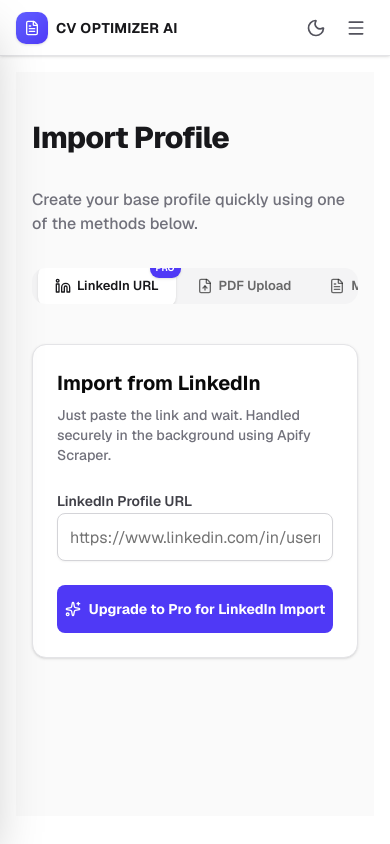
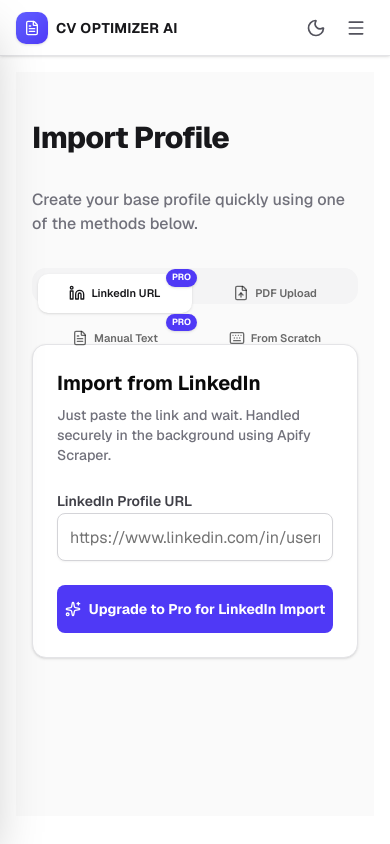
Before and after one commit to Cinarezici/cv, a Next.js app: page /import in a window 390 px wide. Built offline with nearby package versions, Linux system fonts and the light colour scheme; no server answers; the database is empty.

Commit message:
feat: fix builder mobile preview wrap and import grid layout

```diff
--- a/src/app/(dashboard)/builder/[id]/BuilderClient.tsx
+++ b/src/app/(dashboard)/builder/[id]/BuilderClient.tsx
@@ -393,19 +393,28 @@
                     {/* A4 canvas */}
                     <div className="flex-1 overflow-auto flex items-start justify-center py-6 px-4">
                         {/* Mobile: full-width scaled preview */}
+                        <div className="md:hidden w-full flex justify-center">
+                            <div
+                                className="shadow-lg bg-white shrink-0"
+                                style={{
+                                    width: `${A4_WIDTH}px`,
+                                    minHeight: "1123px",
+                                    transform: 'scale(0.42)',
+                                    transformOrigin: 'top center',
+                                    marginBottom: `${(0.42 - 1) * 1123}px`
+                                }}
+                            >
+                                <CVRenderer avatarUrl={avatarUrl} showPhoto={true} />
+                            </div>
+                        </div>
+                        {/* Desktop: standard scaled preview */}
                         <div
-                            className="md:hidden w-full overflow-x-auto"
-                            style={{ transform: 'scale(0.45)', transformOrigin: 'top center', width: A4_WIDTH, marginBottom: `${(0.45 - 1) * 1123}px` }}
-                        >
-                            <CVRenderer avatarUrl={avatarUrl} showPhoto={true} />
-                        </div>
-                        {/* Desktop: zoom-controlled */}
-                        <div
-                            className="hidden md:block shrink-0 shadow-2xl shadow-black/60"
+                            className="hidden md:block shadow-2xl bg-white transition-all duration-300 shrink-0"
                             style={{
-                                width: A4_WIDTH,
+                                width: `${A4_WIDTH}px`,
+                                minHeight: "1123px",
                                 transform: `scale(${zoom})`,
-                                transformOrigin: 'top center',
+                                transformOrigin: "top center",
                                 marginBottom: `${(zoom - 1) * 1123}px`,
                             }}
                         >
--- a/src/app/(dashboard)/import/page.tsx
+++ b/src/app/(dashboard)/import/page.tsx
@@ -152,33 +152,33 @@
             <p className="text-zinc-500 dark:text-zinc-400 font-medium">Create your base profile quickly using one of the methods below.</p>
 
             <Tabs defaultValue="url" className="w-full">
-                {/* Mobile: horizontal scroll, Desktop: single row grid */}
-                <TabsList className="flex w-full overflow-x-auto hide-scrollbar justify-start sm:grid sm:grid-cols-4 mb-8 bg-zinc-100 dark:bg-white/[0.06] text-zinc-500 dark:text-zinc-300 rounded-xl p-1.5 transition-all gap-1 h-auto sm:h-[52px] items-center sm:items-stretch">
-                    <TabsTrigger value="url" className="data-[state=active]:bg-white dark:data-[state=active]:bg-white/15 data-[state=active]:text-zinc-900 dark:data-[state=active]:text-white data-[state=active]:shadow-sm rounded-lg font-semibold relative py-2.5 sm:py-0 flex-row items-center justify-center gap-1.5 whitespace-nowrap px-4 sm:px-0 h-auto text-[13px] shrink-0">
-                        <Linkedin className="w-4 h-4 shrink-0" />
-                        <span>LinkedIn URL</span>
+                {/* Mobile: 2x2 grid, Desktop: 1x4 grid */}
+                <TabsList className="grid grid-cols-2 lg:grid-cols-4 w-full mb-8 bg-zinc-100 dark:bg-white/[0.06] text-zinc-500 dark:text-zinc-300 rounded-xl p-1.5 transition-all gap-1.5 h-auto lg:h-[52px]">
+                    <TabsTrigger value="url" className="data-[state=active]:bg-white dark:data-[state=active]:bg-white/15 data-[state=active]:text-zinc-900 dark:data-[state=active]:text-white data-[state=active]:shadow-sm rounded-lg font-semibold relative py-2.5 flex items-center justify-center gap-1.5 px-1 sm:px-2 h-auto text-[11px] sm:text-[13px] shrink-0">
+                        <Linkedin className="w-3.5 h-3.5 sm:w-4 sm:h-4 shrink-0" />
+                        <span className="truncate">LinkedIn URL</span>
                         {isPro === false && !proLoading && (
                             <span className="absolute -top-1.5 -right-1.5 bg-indigo-600 text-white text-[9px] px-1.5 py-0.5 rounded-full font-bold shadow-sm">
                                 PRO
                             </span>
                         )}
                     </TabsTrigger>
-                    <TabsTrigger value="pdf" className="data-[state=active]:bg-white dark:data-[state=active]:bg-white/15 data-[state=active]:text-zinc-900 dark:data-[state=active]:text-white data-[state=active]:shadow-sm rounded-lg font-semibold py-2.5 sm:py-0 flex-row items-center justify-center gap-1.5 whitespace-nowrap px-4 sm:px-0 h-auto text-[13px] shrink-0">
-                        <FileUp className="w-4 h-4 shrink-0" />
-                        <span>PDF Upload</span>
+                    <TabsTrigger value="pdf" className="data-[state=active]:bg-white dark:data-[state=active]:bg-white/15 data-[state=active]:text-zinc-900 dark:data-[state=active]:text-white data-[state=active]:shadow-sm rounded-lg font-semibold py-2.5 flex items-center justify-center gap-1.5 px-1 sm:px-2 h-auto text-[11px] sm:text-[13px] shrink-0">
+                        <FileUp className="w-3.5 h-3.5 sm:w-4 sm:h-4 shrink-0" />
+                        <span className="truncate">PDF Upload</span>
                     </TabsTrigger>
-                    <TabsTrigger value="text" className="data-[state=active]:bg-white dark:data-[state=active]:bg-white/15 data-[state=active]:text-zinc-900 dark:data-[state=active]:text-white data-[state=active]:shadow-sm rounded-lg font-semibold relative py-2.5 sm:py-0 flex-row items-center justify-center gap-1.5 whitespace-nowrap px-4 sm:px-0 h-auto text-[13px] shrink-0">
-                        <FileText className="w-4 h-4 shrink-0" />
-                        <span>Manual Text</span>
+                    <TabsTrigger value="text" className="data-[state=active]:bg-white dark:data-[state=active]:bg-white/15 data-[state=active]:text-zinc-900 dark:data-[state=active]:text-white data-[state=active]:shadow-sm rounded-lg font-semibold relative py-2.5 flex items-center justify-center gap-1.5 px-1 sm:px-2 h-auto text-[11px] sm:text-[13px] shrink-0">
+                        <FileText className="w-3.5 h-3.5 sm:w-4 sm:h-4 shrink-0" />
+                        <span className="truncate">Manual Text</span>
                         {isPro === false && !proLoading && (
                             <span className="absolute -top-1.5 -right-1.5 bg-indigo-600 text-white text-[9px] px-1.5 py-0.5 rounded-full font-bold shadow-sm">
                                 PRO
                             </span>
                         )}
                     </TabsTrigger>
-                    <TabsTrigger value="manual" className="data-[state=active]:bg-white dark:data-[state=active]:bg-white/15 data-[state=active]:text-zinc-900 dark:data-[state=active]:text-white data-[state=active]:shadow-sm rounded-lg font-semibold py-2.5 sm:py-0 flex-row items-center justify-center gap-1.5 whitespace-nowrap px-4 sm:px-0 h-auto text-[13px] shrink-0">
-                        <Keyboard className="w-4 h-4 shrink-0" />
-                        <span>From Scratch</span>
+                    <TabsTrigger value="manual" className="data-[state=active]:bg-white dark:data-[state=active]:bg-white/15 data-[state=active]:text-zinc-900 dark:data-[state=active]:text-white data-[state=active]:shadow-sm rounded-lg font-semibold py-2.5 flex items-center justify-center gap-1.5 px-1 sm:px-2 h-auto text-[11px] sm:text-[13px] shrink-0">
+                        <Keyboard className="w-3.5 h-3.5 sm:w-4 sm:h-4 shrink-0" />
+                        <span className="truncate">From Scratch</span>
                     </TabsTrigger>
                 </TabsList>
 
```
